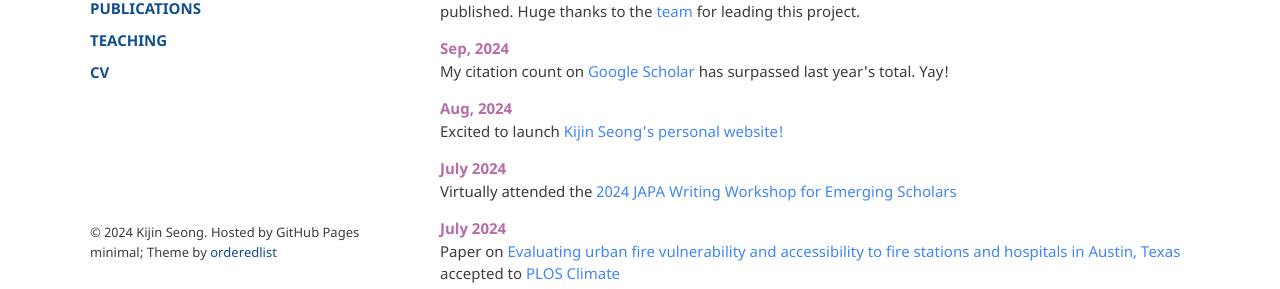
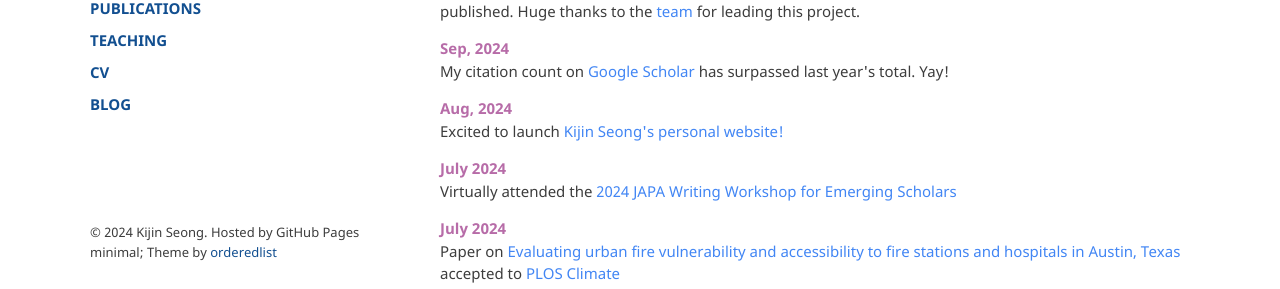
Before and after one commit to kijinseong/kijinseong.github.io, a Jekyll site: the page built from index.md, in a window 1280 px wide. Shown: the part 573-862 px from the top of the page. Built offline with Jekyll 4.4.1, drawn with Linux system fonts in a browser that asks for light colours.

Commit message:
Blog visible

```diff
--- a/_layouts/default.html
+++ b/_layouts/default.html
@@ -72,6 +72,7 @@
         <p style="line-height: 17px;"><a href="/publications" style="color: #124F90; font-weight: bold;">PUBLICATIONS</a></p>
         <p style="line-height: 17px;"><a href="/teaching" style="color: #124F90; font-weight: bold;">TEACHING</a></p>
         <p style="line-height: 17px;"><a href="/cv" style="color: #124F90; font-weight: bold;">CV</a></p>
+        <p style="line-height: 17px;"><a href="/blog" style="color: #124F90; font-weight: bold;">BLOG</a></p>
 
       </header>
 
```
